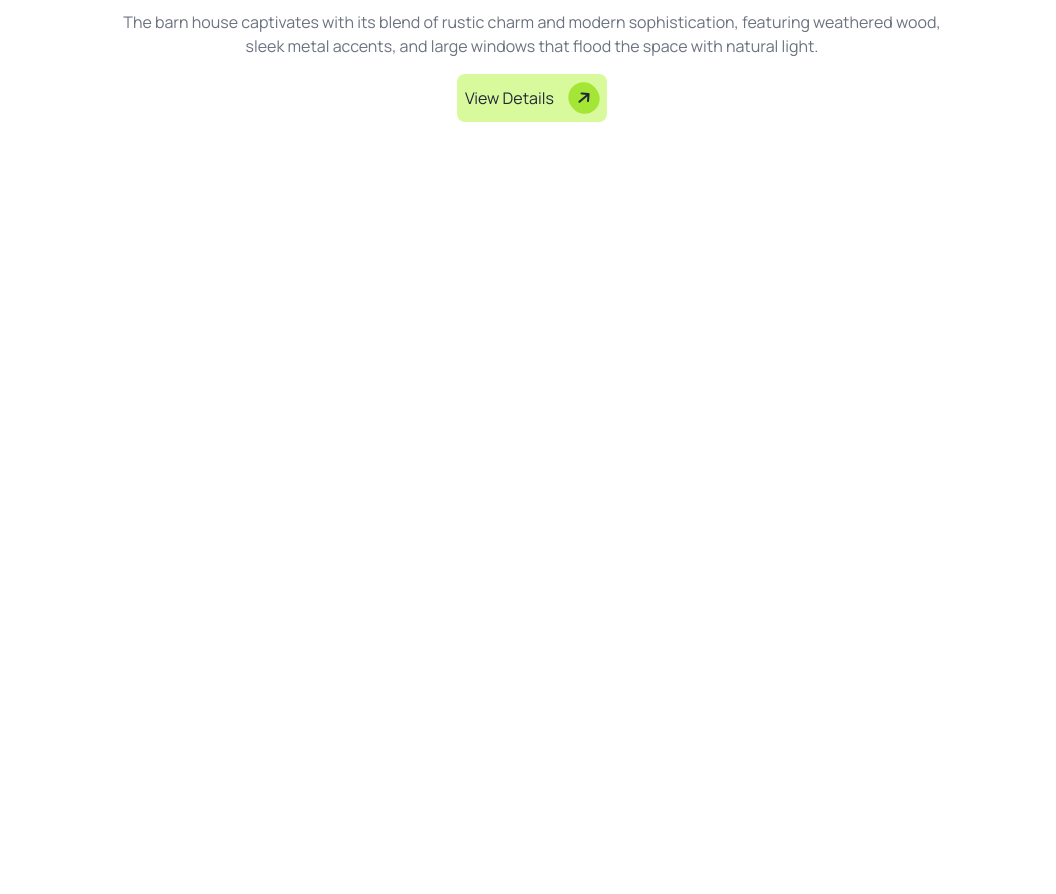
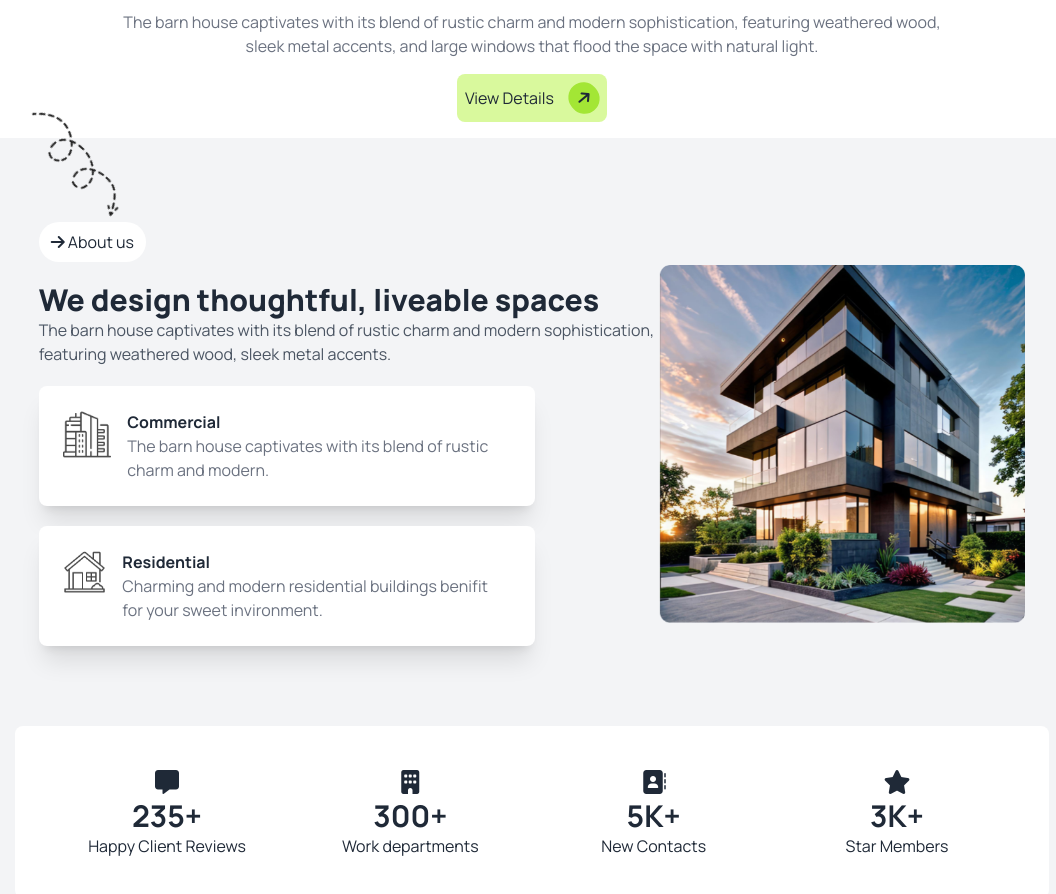
Before and after one commit to Mostafa-Mahim-Masrukh/rinterio-tailwind-a3, a plain HTML site: page index.html in a window 1280 px wide. Shown: the part 568-1462 px from the top of the page, without its empty margins (108-1164 px from the left). Before the commit the page ends 800 px from the top, so only its background shows below. Drawn offline with nearby package versions, Linux system fonts and the light colour scheme.

Commit message:
about us and counter

```diff
--- a/index.html
+++ b/index.html
@@ -122,45 +122,91 @@
    </div>
 </section>
   <!-- banner design end -->
-
   </header>
    <!-- header end  -->
+   <main>
+
+
+    <!-- about us section design  -->
+<section class="bg-gray-100">
+  <img src="images/Vector.png" class="ml-30 rotate-40" alt="">
+<div id="AboutUs" class="md:w-5/6 mx-auto p-10 flex flex-col md:flex-row  items-center justify-between">
+
+<div>
+
+  <p  class="bg-white inline-block py-2 px-3 rounded-full"><i class="fa-solid fa-arrow-right"></i> About us</p>
+
+  <h1 class="text-3xl font-extrabold mt-5">We design thoughtful, liveable spaces</h1>
+  <p class="text-gray-600">The barn house captivates with its blend of rustic charm and
+    modern sophistication, featuring weathered wood, sleek metal accents.</p>
+
+
+    <!-- about us card-1  -->
+     <div class="flex items-centers  bg-white p-6 md:w-4/5 rounded-lg shadow-xl my-5">
+     <div class="mr-4"> <img src="images/commercial.png"   alt=""></div>
+      <div class="">
+        <h1 class="font-bold">Commercial</h1>
+        <p class="text-gray-500">The barn house captivates with its blend of rustic charm and modern.</p>
+      </div>
+     </div>
+    <!-- about us card-2  -->
+     <div class="flex items-centers  bg-white p-6 md:w-4/5 rounded-lg shadow-xl my-5">
+     <div class="mr-4"> <img src="images/residential.png"   alt=""></div>
+      <div class="">
+        <h1 class="font-bold">Residential</h1>
+        <p class="text-gray-500">Charming and modern residential buildings benifit for your sweet invironment.</p>
+      </div>
+     </div>
+
+</div>
+
+
+
+  <div>
+    <img src="images/Rectangle.png" alt=""><!-- about us image  -->
+  </div>
 
 
 
 
+</div>
+
+</section>
 
 
 
+<!-- --counter----  -->
+ <section class="bg-gray-100 p-5 ">
+  <div class=" w-5/6 grid gap-5  mx-auto items-center justify-between grid-cols-1 md:grid-cols-2 lg:grid-cols-4 bg-white rounded-lg p-5 md:p-10">
+
+<div class="text-center">
+  <i class="fa-solid fa-message text-2xl"></i>
+  <h1 class="text-3xl font-bold">235+</h1>
+  <p>Happy Client Reviews</p>
+</div>
+
+<div class="text-center">
+  <i class="fa-solid fa-building text-2xl"></i>
+  <h1 class="text-3xl font-bold">300+</h1>
+  <p>Work departments</p>
+</div>
+
+<div class="text-center">
+  <i class="fa-solid fa-address-book text-2xl"></i>
+  <h1 class="text-3xl font-bold">5K+</h1>
+  <p>New Contacts</p>
+</div>
+
+<div class="text-center">
+  <i class="fa-solid fa-star text-2xl"></i>
+  <h1 class="text-3xl font-bold">3K+</h1>
+  <p>Star Members</p>
+</div>
 
 
+  </div>
 
-
-
-
-
-
-
-
-
-
-
-
-
-
-   <main>
-
-
-
-
-
-
-
-
-
-
-
-
+ </section>
 
 
 
```
